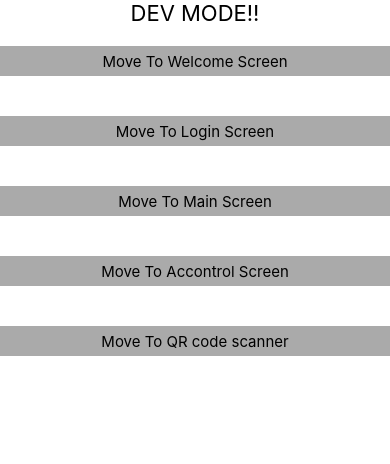
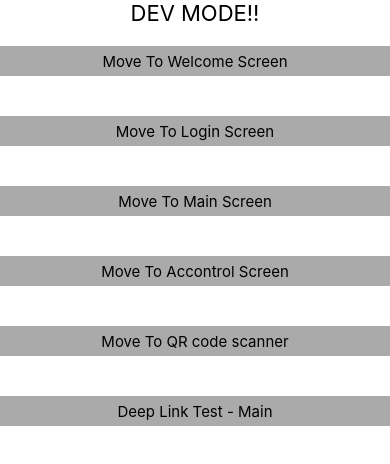
Before and after one commit to HYU-SWE-SMART-SOCIETY/SWE_FE_APP, a React Native app: screen /Gateway in a window 390 px wide. Shown: the top 464 px of the page. Built offline with nearby package versions, Linux system fonts and the light colour scheme.

Commit message:
💫 Feature: Deep Link Setups

```diff
--- a/App.tsx
+++ b/App.tsx
@@ -1,5 +1,7 @@
-import React, {ReactElement} from 'react';
+import React, {ReactElement, RefObject} from 'react';
 import {RootNavigator} from './src/nav/appNavigation';
+import {NavigationContainerRef} from '@react-navigation/native';
+import {ScreenStackParamList} from './src/types/navigator';
 
 function App(): ReactElement | null {
   return <RootNavigator />;
--- a/src/link/deepLinkingConfig.ts
+++ b/src/link/deepLinkingConfig.ts
@@ -0,0 +1,9 @@
+export const deepLinkingConfig = {
+  prefixes: ['holme://', 'https://holme.com', 'http://holme.com'],
+  config: {
+    screens: {
+      //* Apply Linking specs in here. ex: screens, endpoints.
+      Main: 'main', //* Command Id: 0 - normal, 1 - open sync modal
+    },
+  },
+};
--- a/src/nav/appNavigation.tsx
+++ b/src/nav/appNavigation.tsx
@@ -1,4 +1,4 @@
-import React, {ReactElement} from 'react';
+import React, {ReactElement, RefObject} from 'react';
 import {NavigationContainer} from '@react-navigation/native';
 import {createNativeStackNavigator} from '@react-navigation/native-stack';
 import {LoginScreen} from '../screen/Login/ui/LoginScreen';
@@ -11,12 +11,13 @@ import QRCodeScanner from '../screen/Mainpage/QRCodeScanner';
 import {Adddevice} from '../screen/Mainpage/components/buttons/adddeviceButton';
 import {WelcomeScreen} from '../screen/WelcomeScreen/ui/WelcomeScreen';
 import {MainScreen} from '../screen/Mainpage/MainScreen';
+import {deepLinkingConfig} from '../link/deepLinkingConfig';
 
 const RootStack = createNativeStackNavigator<ScreenStackParamList>();
 
 export const RootNavigator = (): ReactElement | null => {
   return (
-    <NavigationContainer>
+    <NavigationContainer linking={deepLinkingConfig}>
       <RootStack.Navigator
         initialRouteName={'Gateway'}
         screenOptions={{headerShown: false}}>
--- a/src/screen/Login/ui/LoginScreen.tsx
+++ b/src/screen/Login/ui/LoginScreen.tsx
@@ -22,7 +22,7 @@ export const LoginScreen = ({
     //* Handle Logged In
     if (login) {
       //* Navigate to next screen
-      navigation.navigate('Main', {user});
+      navigation.navigate('Main', {user, cmdFlag: 0});
       setLogin(false);
     }
   }, [login]);
--- a/src/screen/Mainpage/MainScreen.tsx
+++ b/src/screen/Mainpage/MainScreen.tsx
@@ -28,6 +28,10 @@ export const MainScreen: React.FC<MainProps> = ({
   navigation,
 }: MainProps): ReactElement | null => {
   const [user, setUser] = useState<User | null>(null);
+
+  useEffect(() => {
+    console.log(route.params?.cmdFlag);
+  }, [route?.params?.cmdFlag]);
 
   useEffect(() => {
     if (user != route.params?.user) {
--- a/src/screen/gateway/gatewayScreen.tsx
+++ b/src/screen/gateway/gatewayScreen.tsx
@@ -1,5 +1,5 @@
 import React, {ReactElement} from 'react';
-import {StyleSheet, Text, TouchableOpacity, View} from 'react-native';
+import {Linking, StyleSheet, Text, TouchableOpacity, View} from 'react-native';
 import {SKIP_LOGIN} from '../../env/modes';
 import {GatewayProps} from '../../types/props';
 
@@ -29,7 +29,7 @@ export const GatewayScreen = ({
       <TouchableOpacity
         style={styles.button}
         onPress={() => {
-          navigation.navigate('Main');
+          navigation.navigate('Main', {user: null, cmdFlag: 0});
         }}>
         <Text style={styles.tag}>Move To Main Screen</Text>
       </TouchableOpacity>
@@ -47,6 +47,13 @@ export const GatewayScreen = ({
         }}>
         <Text style={styles.tag}>Move To QR code scanner</Text>
       </TouchableOpacity>
+      <TouchableOpacity
+        style={styles.button}
+        onPress={() => {
+          Linking.openURL('holme://main?cmdFlag=1'); //* This will open the under modal
+        }}>
+        <Text style={styles.tag}>Deep Link Test - Main</Text>
+      </TouchableOpacity>
     </View>
   );
 };
--- a/src/types/navigator.d.ts
+++ b/src/types/navigator.d.ts
@@ -9,6 +9,7 @@ export type ScreenStackParamList = {
   LoginMain: undefined;
   Main: {
     user: User | null; //* Logged In User
+    cmdFlag: number;
   };
   QR: undefined;
   Add: undefined;
```
Also changed, not shown: 1 other file (tests, documents, lock files or other folders).
